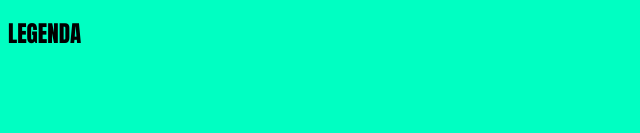
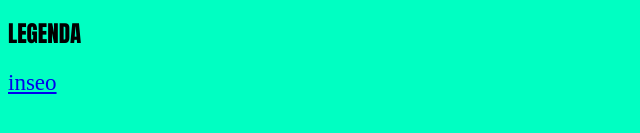
Before and after one commit to WALLESAMEHERE/TKM, a plain HTML site: page index.html in a window 1280 px wide. Shown: the part 547-680 px from the top of the page, 0-640 px from the left. Drawn offline with Linux system fonts and the light colour scheme.

Commit message:
Update index.html
added inseo

```diff
--- a/index.html
+++ b/index.html
@@ -30,6 +30,7 @@
 	</section>
 	<section class="instruction">
 		<h2>LEGENDA</h2>
+		<a href="https://www.inseo.pl/">inseo</a>
 
 	</section>
 
```
